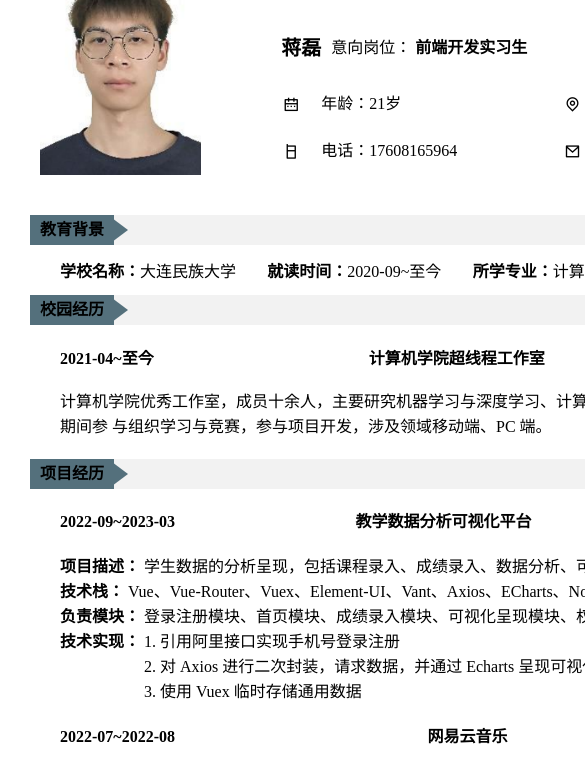
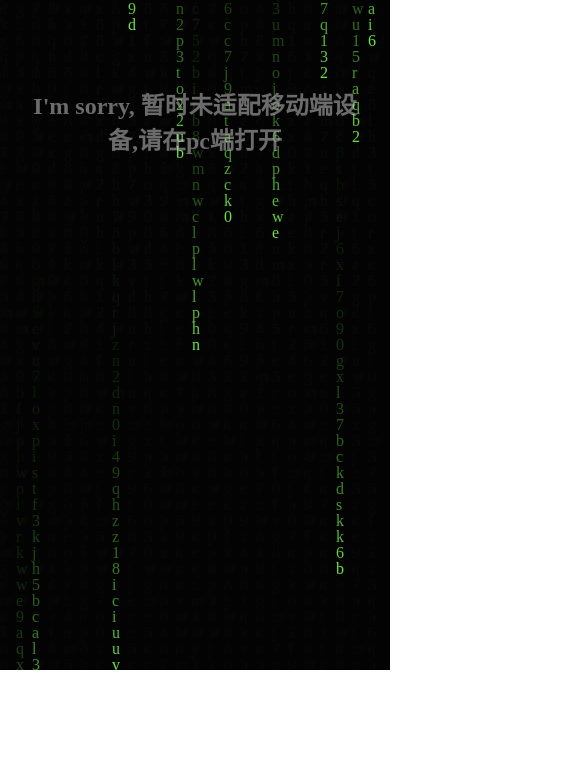
Before and after one commit to JiangLeiBoy/JiangLeiBoy.github.io, a plain HTML site: page index.html in a window 390 px wide. Shown: the part 174-940 px from the top of the page, 585 px wide, since content can reach past the window. After the commit the page ends 844 px from the top, so only its background shows below. Drawn offline with Linux system fonts and the light colour scheme.

Commit message:
添加移动端报错信息

```diff
--- a/css/index.css
+++ b/css/index.css
@@ -5,7 +5,7 @@
     list-style: none;
 }
 
-#cvs{
+#cvs {
     position: absolute;
     top: 0;
     left: 0;
@@ -13,13 +13,21 @@ z-index: -1;
     width: 100%;
 }
 
-html{
+html {
     width: 100%;
 }
 
-body{
+body {
     padding: 0.50rem 0;
     width: 100%;
+}
+
+#h2 {
+    margin: 2rem 0;
+    padding: 0 .2rem;
+    text-align: center;
+    opacity: .5;
+    color: rgb(210, 210, 210);
 }
 
 .resume {
@@ -32,7 +40,7 @@ body{
     animation: anim 4s 1;
 }
 
-@keyframes anim{
+@keyframes anim {
     from {
         opacity: 0;
     }
@@ -41,7 +49,7 @@ body{
         opacity: 0.5;
     }
 
-    to{
+    to {
         opacity: 1;
     }
 }
@@ -57,7 +65,7 @@ body{
     background-color: rgb(242, 242, 242);
 }
 
-.interval span{
+.interval span {
     position: absolute;
     height: 100%;
     left: -0.10rem;
@@ -66,7 +74,7 @@ body{
     background-color: rgb(84, 112, 124);
 }
 
-.interval span::after{
+.interval span::after {
     position: absolute;
     top: 0;
     right: -0.29rem;
@@ -102,7 +110,7 @@ body{
     justify-content: space-around;
 }
 
-.resume-title{
+.resume-title {
     width: 100%;
     height: 0.30rem;
     line-height: 0.30rem;
@@ -115,7 +123,7 @@ body{
     align-items: center;
 }
 
-.inf div span{
+.inf div span {
     height: 0.30rem;
     line-height: 0.30rem;
 }
@@ -168,36 +176,37 @@ body{
     line-height: 0.25rem;
 }
 
-.pro .project{
+.pro .project {
     padding: 0 0.20rem 0.20rem;
 }
 
-.pro .project .title{
+.pro .project .title {
     display: flex;
     justify-content: space-between;
     margin: 0.20rem 0;
 }
 
 .project p,
-.project span{
+.project span {
     line-height: 0.25rem;
 }
 
 
-.project .technicalImp{
+.project .technicalImp {
     display: flex;
 }
 
-.skill .skill-detail{
+.skill .skill-detail {
     margin: 0.20rem 0.30rem;
 }
 
-.skill ul li{
+.skill ul li {
     list-style-type: disc;
     height: 0.25rem;
     line-height: 0.25rem;
 }
-.self-evaluation p{
+
+.self-evaluation p {
     margin: 0.20rem 0.20rem;
     line-height: 0.25rem;
 }
--- a/js/canvas.js
+++ b/js/canvas.js
@@ -1,8 +1,15 @@
 // 分辨率适配
 const reize = () => {
-    let curViewWidth = window.innerWidth || document.body.clientWidth;
+    let curViewWidth = document.body.clientWidth;
     let defaultWidth = 1280;
-    if (curViewWidth < 1280) {
+    let resume = document.querySelector(".resume")
+    if (curViewWidth < 500 && resume) {
+        let h2 = document.createElement('h2')
+        h2.innerText = "I'm sorry, 暂时未适配移动端设备,请在pc端打开";
+        h2.id = "h2"
+        resume.replaceWith(h2)
+        defaultWidth = 375;
+    } else if (curViewWidth < 1280 && curViewWidth > 500) {
         curViewWidth = 1280;
     } else if (curViewWidth > 1980) {
         curViewWidth = 1980;
@@ -63,4 +70,5 @@ window.onresize = () => {
     clearInterval(timer)
     reize();
     drawByCanvas();
+    location.reload()
 }
```
Also changed, not shown: index.html (+0 -1 lines). Lines whose indentation alone changed are shown as unchanged.
